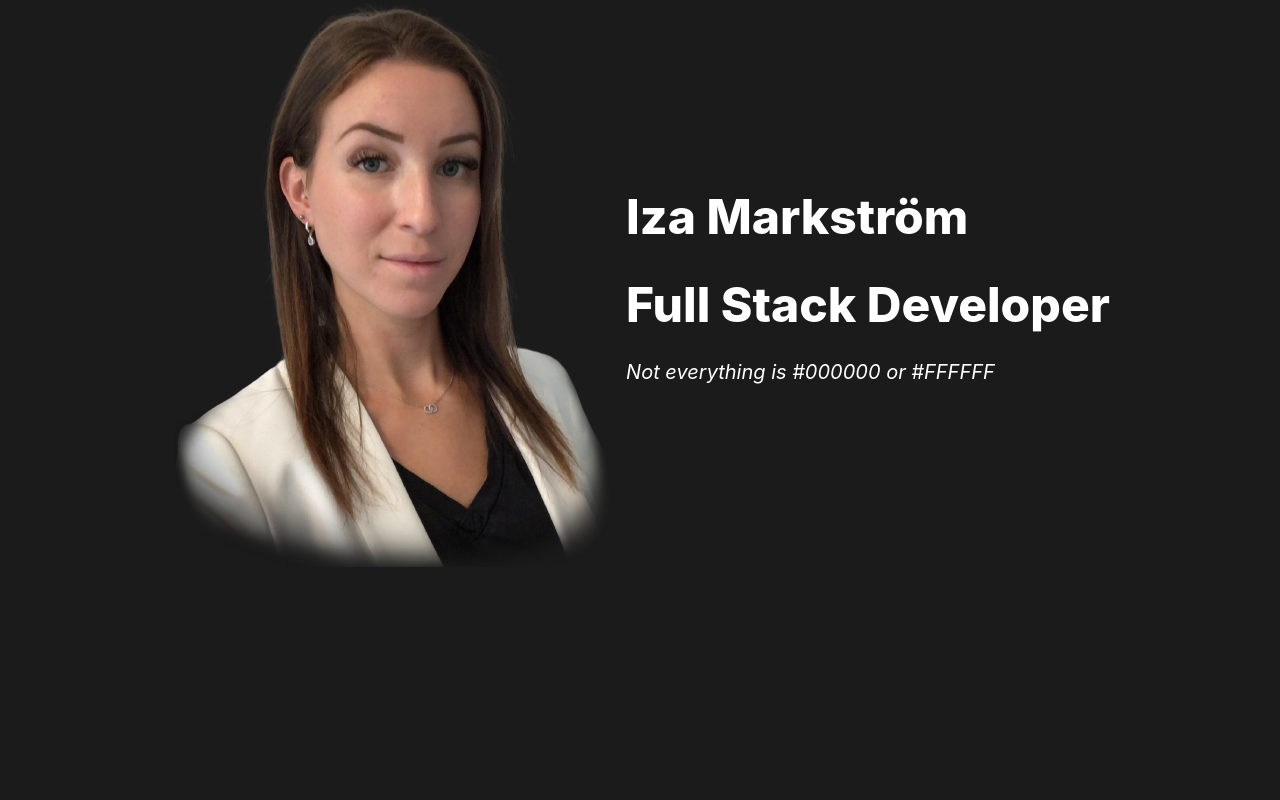
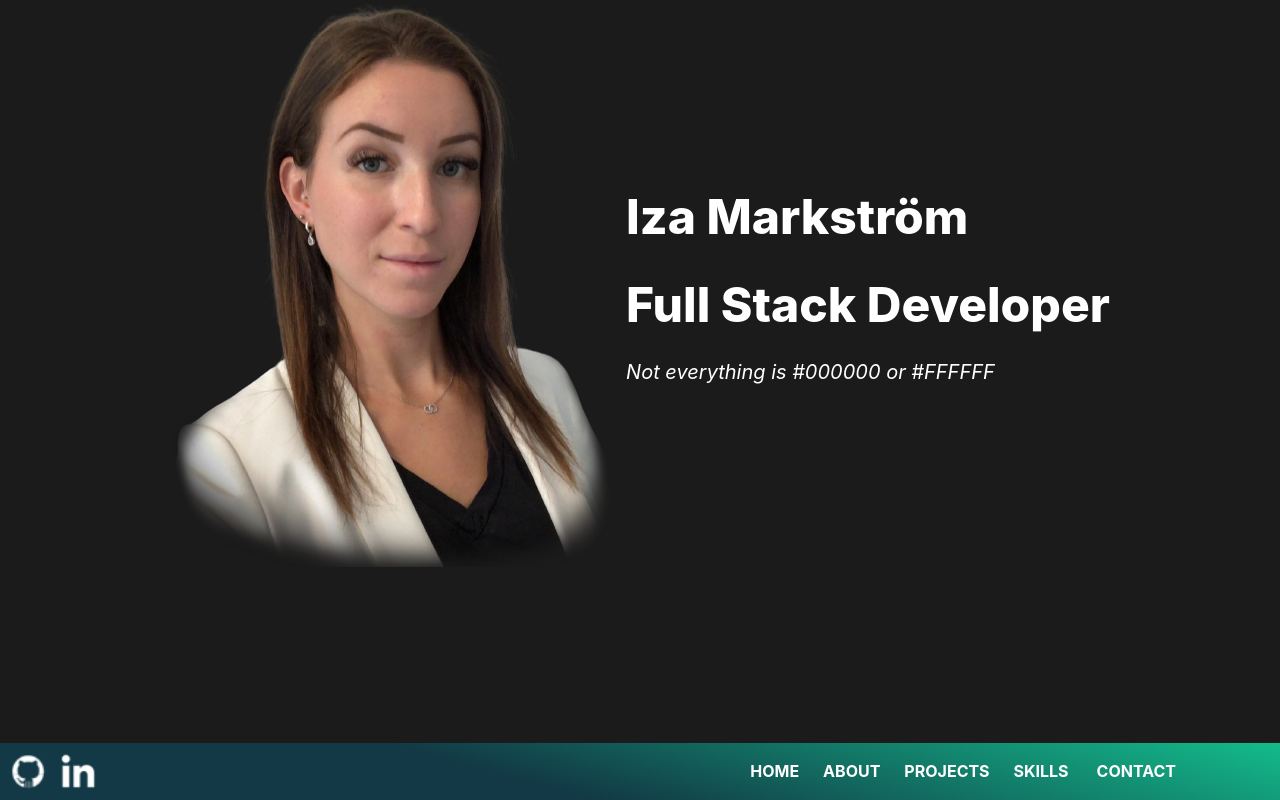
Before and after one commit to IzaMarkstrom/iza-portfolio-website, a Next.js app: page / in a window 1280 px wide. Shown: the top 800 px of the page. Built offline with nearby package versions, Linux system fonts and the light colour scheme.

Commit message:
Removed unused code and changed structure

```diff
--- a/pages/index.js
+++ b/pages/index.js
@@ -1,13 +1,10 @@
 import Contact from '@/components/Contact'
-import { Box } from '@chakra-ui/react'
 import About from '../components/About'
 import Navbar from '../components/Navbar'
 import Main from '../components/Main'
 import { Projects } from '@/components/Projects'
 import Skills from '@/components/Skills'
 import Head from 'next/head'
-
-// exportera alla komponenter på samma sätt
 
 
 export default function Home() {
@@ -18,16 +15,15 @@ export default function Home() {
       <meta name="keywords" content="portfolio" charSet="UTF-8"/>
       <link rel="icon" href="/favicon.ico" />
     </Head>
-    <Main>
 
+    <main>
         <Main/>
         <About/>
         <Skills/>
         <Projects/>
         <Contact/>
         <Navbar/>
-    </Main>
-
+    </main>
     </>
   )
 }
```
Lines whose indentation alone changed are shown as unchanged.
